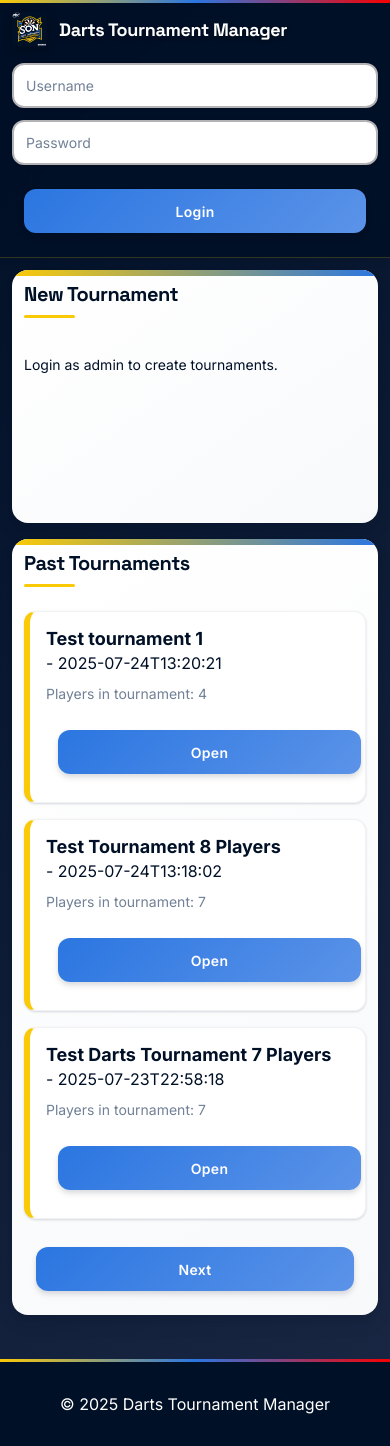
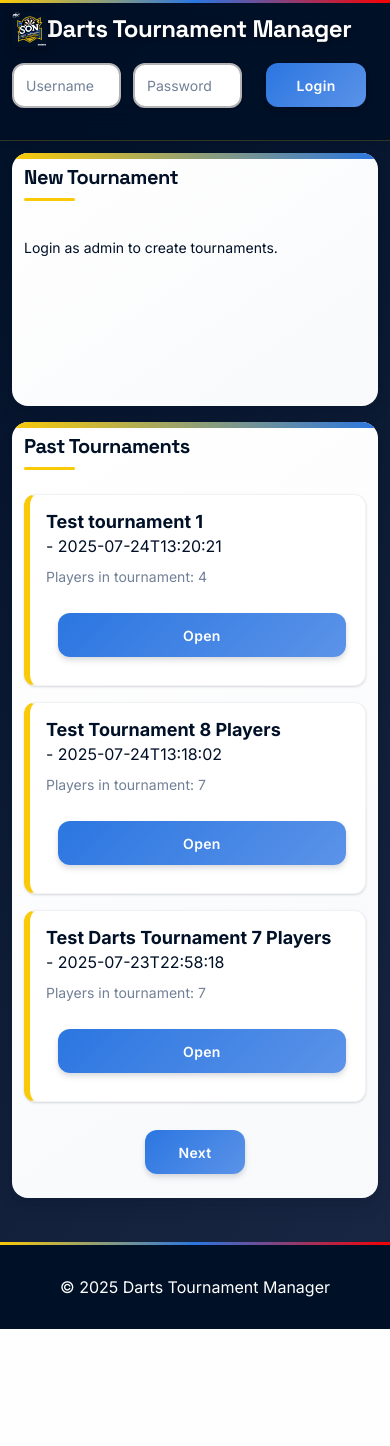
Before and after one commit to JoostPeters106/Codex, a Flask app: page / in a window 390 px wide. After the commit the page ends 1329 px from the top, so only its background shows below. Run offline with Flask 3, Linux system fonts and the light colour scheme; data comes from the database, SQL or seed files in the repository; both versions use the stored data as it was after the commit.

Commit message:
Mobile styling changes

```diff
--- a/static/style.css
+++ b/static/style.css
@@ -95,22 +95,21 @@ body {
   font-size: var(--text-base);
 }
 
-/* Modern Header - Fully Responsive */
+
+/* Modern Header */
 .site-header {
   background: var(--surface-overlay);
   backdrop-filter: blur(20px);
   -webkit-backdrop-filter: blur(20px);
   border-bottom: 1px solid rgba(250, 202, 7, 0.2);
-  padding: clamp(0.75rem, 2vw, 1rem) var(--spacing-md);
+  padding: 1rem 2rem;
   display: flex;
   justify-content: space-between;
   align-items: center;
   top: 0;
-  z-index: 1000;
-  min-height: 90px;
+  z-index: 100;
+  height: 95px;
   box-shadow: var(--shadow-md);
-  flex-wrap: wrap;
-  gap: var(--spacing-sm);
 }
 
 .site-header::before {
@@ -124,11 +123,10 @@ body {
 }
 
 .site-header img {
-  height: clamp(35px, 6vw, 45px);
+  height: 60px;
   width: auto;
   filter: drop-shadow(0 2px 4px rgba(0, 0, 0, 0.3));
   transition: transform var(--transition-fast);
-  order: 1;
 }
 
 .site-header img:hover {
@@ -138,36 +136,17 @@ body {
 .site-header h1 {
   font-family: 'Space Grotesk', sans-serif;
   font-weight: 700;
-  font-size: clamp(1rem, 3vw, 1.5rem);
   margin: 0;
   color: var(--text-inverse);
   text-shadow: 0 2px 4px rgba(0, 0, 0, 0.3);
   letter-spacing: -0.02em;
-  text-align: center;
-  flex: 1;
-  min-width: 0;
-  order: 2;
 }
 
-.site-header h2 {
-  font-family: 'Space Grotesk', sans-serif;
-  font-weight: 600;
-  font-size: clamp(0.875rem, 2.5vw, 1.25rem);
-  margin: 0;
-  color: var(--championship-yellow);
-  text-shadow: 0 2px 4px rgba(0, 0, 0, 0.3);
-  letter-spacing: -0.02em;
-  order: 3;
-}
-
-/* Login Form Styling - Mobile Friendly */
+/* Login Form Styling */
 .login-form {
   display: flex;
-  gap: var(--spacing-sm);
+  gap: 0.75rem;
   align-items: center;
-  flex-wrap: wrap;
-  justify-content: center;
-  order: 4;
 }
 
 /* Typography - Responsive */
@@ -205,6 +184,7 @@ h2::after {
 h3 {
   font-size: clamp(var(--text-lg), 3vw, var(--text-xl));
   color: var(--text-secondary);
+  margin: 0px;
 }
 
 /* Modern Layout - Fully Responsive */
@@ -597,7 +577,7 @@ tr:last-child td {
 
 /* Reset form button styling */
 #reset-form {
-  margin: var(--spacing-md) var(--spacing-lg);
+  margin: 1em;
   display: inline-block;
 }
 
@@ -632,7 +612,6 @@ tr:last-child td {
   flex-direction: column;
   align-items: center;
   gap: var(--spacing-lg);
-  padding: var(--spacing-lg);
   width: 100%;
   max-width: 1200px;
   margin: 0 auto;
@@ -744,7 +723,7 @@ tr:last-child td {
   }
 
   .site-header h1 {
-    font-size: 1.5rem;
+    font-size: 1.75rem;
   }
 
   .index-layout {
@@ -787,13 +766,14 @@ tr:last-child td {
 }
 
 /* Tablet Portrait & Mobile Landscape */
-@media (max-width: 767px) {
+@media (max-width: 800px) {
   .site-header {
     padding: var(--spacing-sm);
     min-height: 60px;
     flex-direction: row;
     text-align: left;
     flex-wrap: wrap;
+    padding-bottom: 8em
   }
 
   .site-header img {
@@ -803,14 +783,12 @@ tr:last-child td {
 
   .site-header h1 {
     order: 2;
-    font-size: 1.125rem;
     text-align: left;
     flex: 1;
   }
 
   .site-header h2 {
     order: 3;
-    font-size: 0.875rem;
     width: 100%;
     text-align: center;
     margin-top: var(--spacing-xs);
@@ -861,7 +839,6 @@ tr:last-child td {
   }
 
   .styled-button {
-    flex: 1;
     min-width: 120px;
   }
 
@@ -870,9 +847,6 @@ tr:last-child td {
     font-size: var(--text-sm);
   }
 
-  th, td {
-    padding: var(--spacing-xs) var(--spacing-sm);
-  }
 }
 
 /* Mobile Portrait */
@@ -887,10 +861,11 @@ tr:last-child td {
 
   .site-header {
     padding: var(--spacing-sm);
+    padding-bottom: 8em
   }
 
   .site-header h1 {
-    font-size: var(--text-lg);
+    font-size: 1.5rem;
   }
 
   .card {
@@ -904,7 +879,6 @@ tr:last-child td {
   }
 
   .styled-button {
-    padding: var(--spacing-xs) var(--spacing-sm);
     font-size: var(--text-sm);
     min-width: 100px;
   }
@@ -915,7 +889,7 @@ tr:last-child td {
   }
 
   .actions .styled-button {
-    width: 100%;
+    width: 95%;
   }
 
   /* Horizontal scroll for tables on very small screens */
@@ -925,13 +899,11 @@ tr:last-child td {
   }
 
   table {
-    min-width: 300px;
     font-size: var(--text-xs);
   }
 
   th, td {
     padding: var(--spacing-xs);
-    white-space: nowrap;
   }
 }
 
--- a/templates/knockout.html
+++ b/templates/knockout.html
@@ -7,7 +7,7 @@
     <link rel="stylesheet" href="{{ url_for('static', filename='style.css') }}">
 </head>
 <body>
-    <header class="site-header">
+    <header class="site-header" style="padding-bottom: 16px">
         <h1>{{ current_tournament_name }}</h1>
         <img src="{{ url_for('static', filename='Dutch_darts_v2.png') }}" alt="Logo">
     </header>
--- a/templates/tournament.html
+++ b/templates/tournament.html
@@ -7,7 +7,7 @@
     <link rel="stylesheet" href="{{ url_for('static', filename='style.css') }}">
 </head>
 <body>
-    <header class="site-header">
+    <header class="site-header" style="padding-bottom: 16px">
         <h1>{{ current_tournament_name }}</h1>
         <img src="{{ url_for('static', filename='Dutch_darts_v2.png') }}" alt="Logo">
     </header>
```
Also changed, not shown: tournaments.db.
